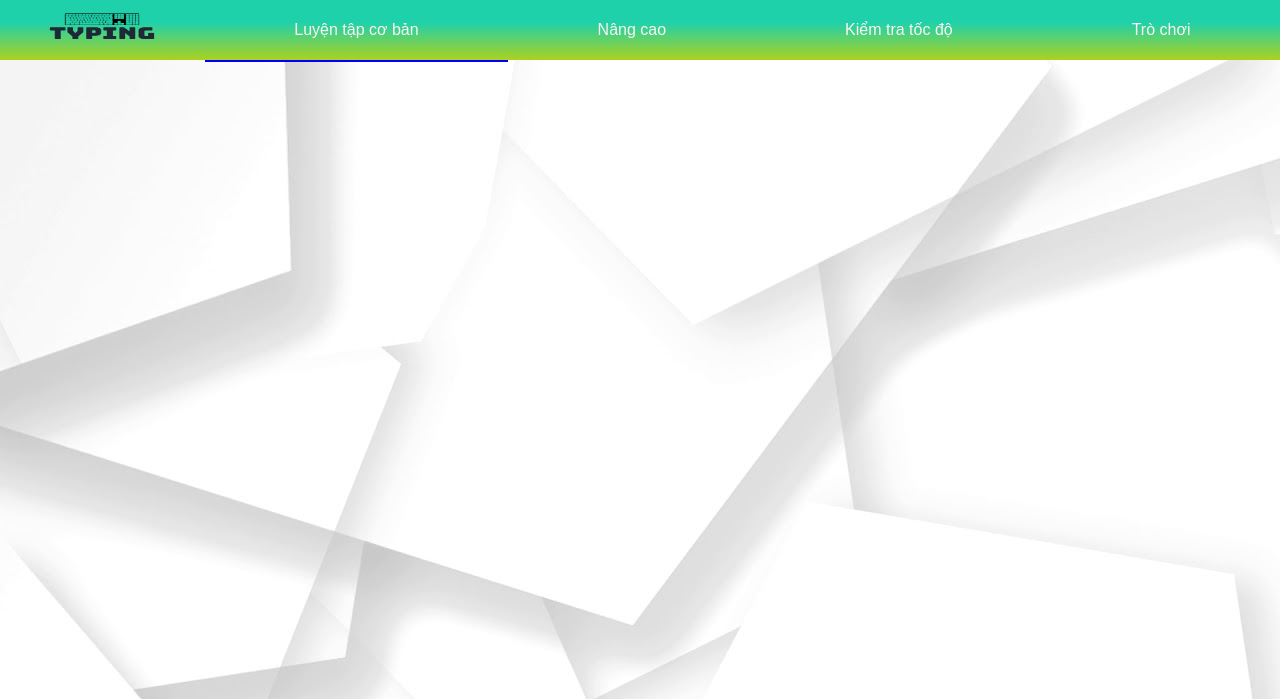
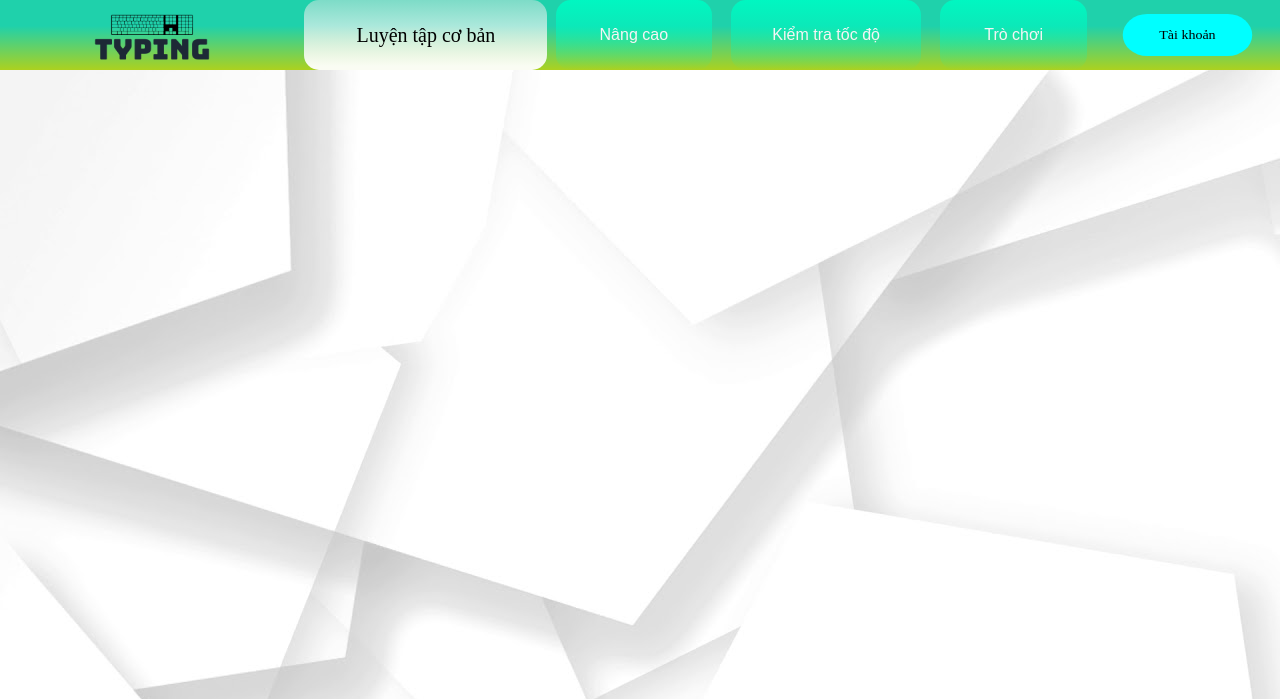
Before and after one commit to kun09-tker/web-bu, a PHP site: page /html/luyentapcoban.html in a window 1280 px wide. Shown: the top 699 px of the page. Run offline with PHP 8.4, Linux system fonts and the light colour scheme.

Commit message:
đã làm đẹp menu, thêm account nhưng chưa hoàn thiện

```diff
--- a/css/thanh-menu.css
+++ b/css/thanh-menu.css
@@ -2,73 +2,17 @@
 	padding: 0;
 	margin: 0;
 }
-header{
+
+header {
 	align-items: center;
 	display: block;
 	width: 100%;
 }
-#body{
+
+#body {
 	background-size: cover;
 	height: 700px;
 	background-image: url(../public/maxresdefault.jpg);
-}
-.header {
-	height: 60px;
-	background-color: white;
-}
-
-.header>ul {
-	height: 100%;
-	width: 100%;
-	display: flex;
-}
-
-.header>ul>li {
-	flex-grow: 1;
-	display: flex;
-	justify-content: center;
-	align-items: center;
-	height: 100%;
-	font-size: 20px;
-	line-height: 100%;
-}
-
-.header>ul>li:hover {
-	background-color: white;
-	transition: .5s;
-}
-
-.header>ul>li:hover>a {
-	color: black;
-	font-size: 20px;
-}
-
-.header>ul>li>a {
-	text-align: center;
-	height: 70px;
-	text-decoration: none;
-	display: block;
-	line-height: 70px;
-	font-size: 30px;
-	color: black;
-}
-#logo{
-	transform: translateY(-15px);
-	padding-left: 3%;
-	padding-right: 3%;
-	width: 10%;
-	height: 80px;
-}
-.menu {
-	width: 100%;
-	height: 60px;
-	background: linear-gradient(0deg, rgba(172,209,31,1) 0%, rgba(31,209,171,1) 63%);
-}
-
-.menu>ul {
-	height: 100%;
-	width: 100%;
-	display: flex;
 }
 
 .menu>ul>li {
@@ -81,18 +25,17 @@ header{
 	line-height: 100%;
 }
 
-.menu>ul>li:hover {
-	background: linear-gradient(0deg, rgba(212,208,208,1) 5%, rgba(233,232,232,0.4654236694677871) 100%);
+.menu>ul>li>a:hover {
+	background: linear-gradient(0deg, rgba(212, 208, 208, 1) 5%, rgba(233, 232, 232, 0.4654236694677871) 100%);
+	color: black;
+	font-size: 20px;
 	transition: .75s;
 }
 
-.menu>ul>li:hover>a {
-	color: black;
-	font-size: 20px;
-}
-
 .menu>ul>li>a {
-	width: 100%;
+	border-radius: 15px;
+	background: linear-gradient(0deg, rgba(173, 209, 31, 0) 0%, rgb(0, 247, 193) 100%);
+	width: 90%;
 	font-family: Arial, Helvetica, sans-serif;
 	text-align: center;
 	height: 70px;
@@ -104,12 +47,50 @@ header{
 	transition: all .4s;
 }
 
-.active {
-	font-size: 20px;
-	border-bottom: solid 2px;
-	color:blue;
+.menu {
+	width: 100%;
+	height: 70px;
+	background: linear-gradient(0deg, rgba(172, 209, 31, 1) 0%, rgba(31, 209, 171, 1) 63%);
 }
 
-.header .active>a {
-	color: black !important;
+.menu>ul {
+	height: 100%;
+	width: 100%;
+	display: flex;
 }
+
+#logo {
+	transform: scale(0.7);
+}
+
+.active {
+	border-radius: 15px;
+	background: linear-gradient(0deg, rgba(255, 255, 255, 0.945) 5%, rgba(233, 232, 232, 0.4654236694677871) 100%);
+	color: black;
+}
+.Account{
+	border-radius: 50px;
+	transform: scaleX(0.7) scaleY(0.6);
+	background-color: aqua;
+}
+.Account>li{
+	font-size: 30px;
+}
+.Account>ul{
+	visibility: hidden;
+	display: flexbox;
+	border-radius: 5px;
+	text-align: center;
+	position: absolute;
+	width: 100%;
+	height: 100px;
+	background-color:white;
+	transform: translateY(90px);
+}
+.Account>ul>li{
+	padding-top: 20px;
+	list-style-type: none;
+}
+.Account>ul>li>a{
+	text-decoration: none;
+}
--- a/html/luyentapcoban.html
+++ b/html/luyentapcoban.html
@@ -6,15 +6,24 @@
     <title>Cách tạo menu website</title>
     <link rel="stylesheet" type="text/css" href="../css/thanh-menu.css" />
 </head>
+
 <body>
     <div id="body">
         <div class="menu">
             <ul>
-                <img id="logo" src="../public/614d9ae7c9d44f89ab228c8ae55d3e92.png">
-                <li class="active"><a href="luyentapcoban.html">Luyện tập cơ bản</a></li>
+                <li><img id="logo" src="../public/614d9ae7c9d44f89ab228c8ae55d3e92.png"></li>
+                <li class="active">
+                    <div>Luyện tập cơ bản</div>
+                </li>
                 <li><a href="">Nâng cao</a></li>
                 <li><a href="">Kiểm tra tốc độ</a></li>
                 <li><a href="">Trò chơi</a></li>
+                <li class="Account">Tài khoản
+                    <ul>
+                        <li><a href="">Đăng nhập</a></li>
+                        <li><a href="">+ Đăng ký</a></li>
+                    </ul>
+                </li>
             </ul>
         </div>
     </div>
```
